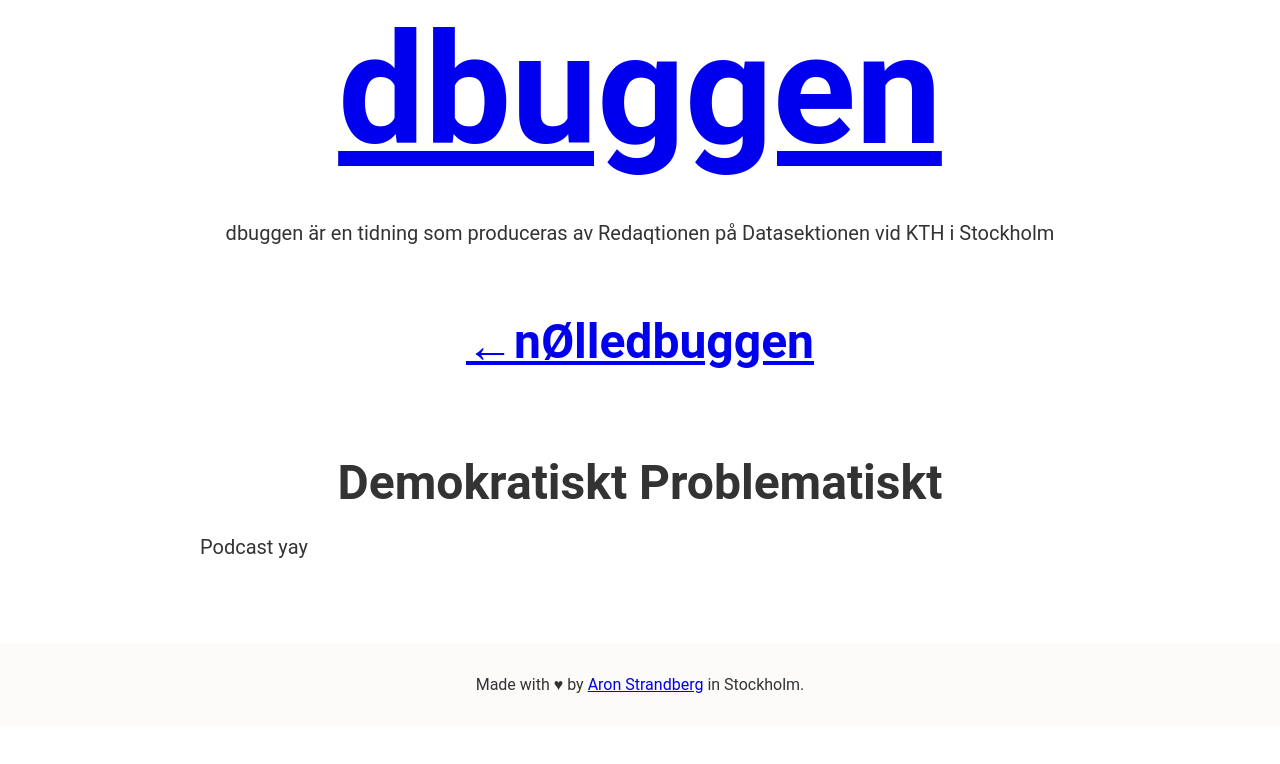
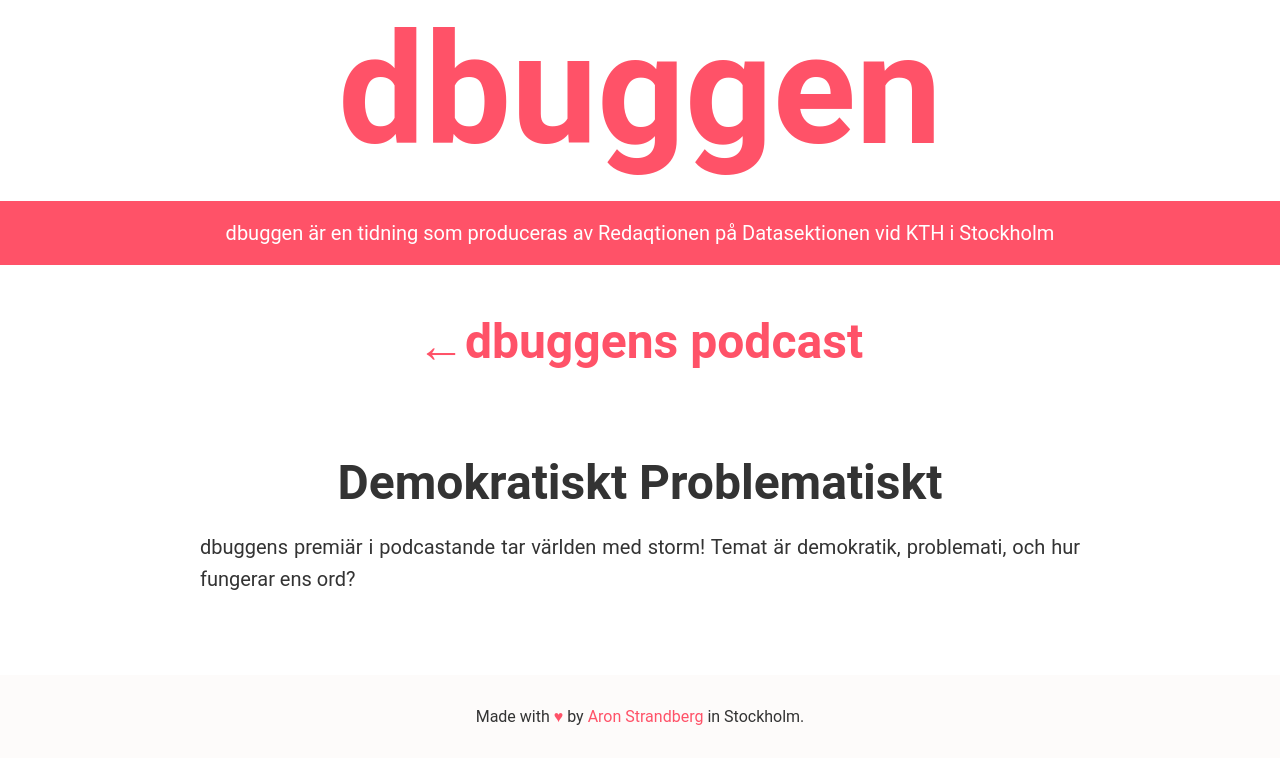
Before and after one commit to datasektionen/dbuggen, a Jekyll site: the page built from _posts/2015-12-15-demokratiskt-problematiskt.md, in a window 1280 px wide. Shown: the top 764 px of the page. Built offline with Jekyll 4.4.1, drawn with Linux system fonts in a browser that asks for light colours.

Commit message:
finished podcast page

```diff
--- a/_data/issues.yaml
+++ b/_data/issues.yaml
@@ -11,3 +11,5 @@
 - number: 4
   name: nØlledbuggen
   description: nØllans första dbuggen!
+- name: dbuggens podcast
+  description: dbuggens podcast!!!
--- a/_layouts/post.html
+++ b/_layouts/post.html
@@ -4,7 +4,7 @@ layout: default
 
 <main class="issue-{{ page.category }}">
   {% assign issue = page.category | minus: 1 %}
-  <h1><a href="/issues/{{ page.category }}"><span class="symbol">&larr;</span>{{ site.data.issues[issue].name }}</a></h1>
+  <h1><a href="/{{ page.path }}"><span class="symbol">&larr;</span>{{ site.data.issues[issue].name }}</a></h1>
   <article>
     <header class="post-header">
       <h1 class="post-title">{{ page.title }}</h1>
--- a/_posts/2015-12-15-demokratiskt-problematiskt.md
+++ b/_posts/2015-12-15-demokratiskt-problematiskt.md
@@ -1,7 +1,6 @@
 ---
 title: Demokratiskt Problematiskt
-category: 'podcast'
+category: podcast
 ---
 
-
-Podcast yay
+dbuggens premiär i podcastande tar världen med storm! Temat är demokratik, problemati, och hur fungerar ens ord?
--- a/_sass/_issues.scss
+++ b/_sass/_issues.scss
@@ -31,6 +31,8 @@ $white: #fff;
 // @include theme("issue-0", "pt-sans", $black, $white);
 @include theme("issue-0", "pt-sans", #1dff80);
 @include theme("issue-99", "rooney-web", #008dec);
+@include theme("issue-podcast", "ff-tisa-sans-web-pro", #FF5268);
+
 @include theme("issue-1", "futura-pt", #ff7243);
 @include theme("issue-2", "rooney-web", #e2007f);
 @include theme("issue-3", "source-sans-pro", #ac6188);
--- a/_sass/_layout.scss
+++ b/_sass/_layout.scss
@@ -54,7 +54,7 @@ main {
     padding-top: 20vh;
     padding-bottom: 20vh;
     h1 {
-      background-color: rgba(33, 33, 33, .75);
+      // background-color: rgba(33, 33, 33, .75);
       padding: 25px 0;
     }
   }
```
Also changed, not shown: issues/podcast.html (added, +7 -0 lines), podcast/index.html (deleted, +0 -17 lines).
